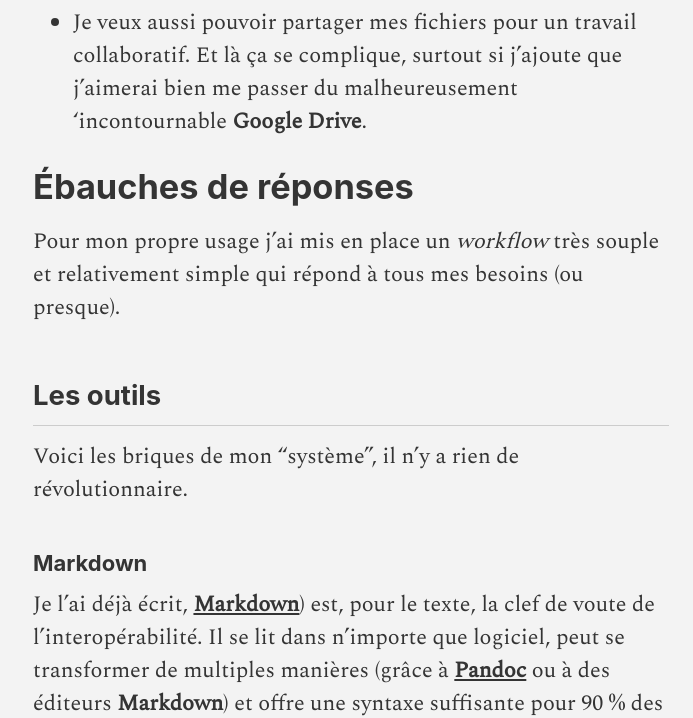
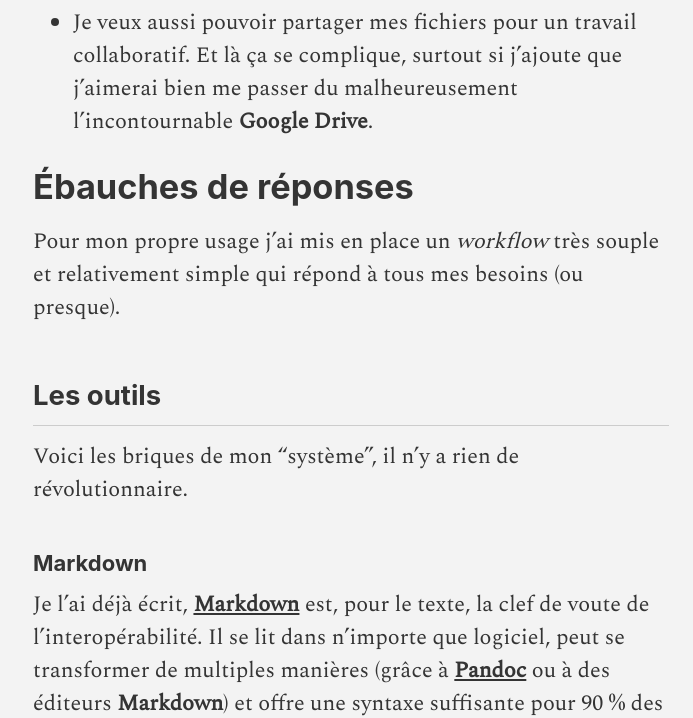
Before and after one commit to enbmn/meta, a Jekyll site: the page built from _posts/2018-04-01-workflowmobile.md, in a window 1280 px wide and 1400 px high, scrolled down 822 px. Shown: the part 254-972 px from the top of the window, without its empty margins (289-982 px from the left). Built offline with Jekyll 4.4.1, drawn with Linux system fonts in a browser that asks for light colours; some web fonts are replaced.

Commit message:
otrho-typo

```diff
--- a/_posts/2018-04-01-workflowmobile.md
+++ b/_posts/2018-04-01-workflowmobile.md
@@ -29,7 +29,7 @@ Les derniers projets sur lesquels j'ai eu à travailler m'ont confirmé une chos
 
 - Il me faut aussi avoir un accès décentralisé à mes fichiers de travail, avant de les finaliser pour les publier ou les archiver sur les serveurs Ville (saturés et lents), mais en garantir une sauvegarde intermédiaire, voire un versionning.
 
-- Je veux aussi pouvoir partager mes fichiers pour un travail collaboratif. Et là ça se complique, surtout si j'ajoute que j'aimerai bien me passer du malheureusement 'incontournable **Google Drive**.
+- Je veux aussi pouvoir partager mes fichiers pour un travail collaboratif. Et là ça se complique, surtout si j'ajoute que j'aimerai bien me passer du malheureusement l'incontournable **Google Drive**.
 
 # Ébauches de réponses
 
@@ -41,7 +41,7 @@ Voici les briques de mon "système", il n'y a rien de révolutionnaire.
 
 ### Markdown
 
-Je l'ai déjà écrit, [**Markdown**]({{ site.baseurl }}/carnet/utiliser-Markdown)) est, pour le texte, la clef de voute de l'interopérabilité. Il se lit dans n'importe que logiciel, peut se transformer de multiples manières (grâce à [**Pandoc**](https://enacit1.epfl.ch/markdown-pandoc/#installation-de-pandoc) ou à des éditeurs **Markdown**) et offre une syntaxe suffisante pour 90 % des besoins rédactionnels
+Je l'ai déjà écrit, [**Markdown**]({{ site.baseurl }}/carnet/utiliser-Markdown) est, pour le texte, la clef de voute de l'interopérabilité. Il se lit dans n'importe que logiciel, peut se transformer de multiples manières (grâce à [**Pandoc**](https://enacit1.epfl.ch/markdown-pandoc/#installation-de-pandoc) ou à des éditeurs **Markdown**) et offre une syntaxe suffisante pour 90 % des besoins rédactionnels
 
 ### LibeOffice
 
```
